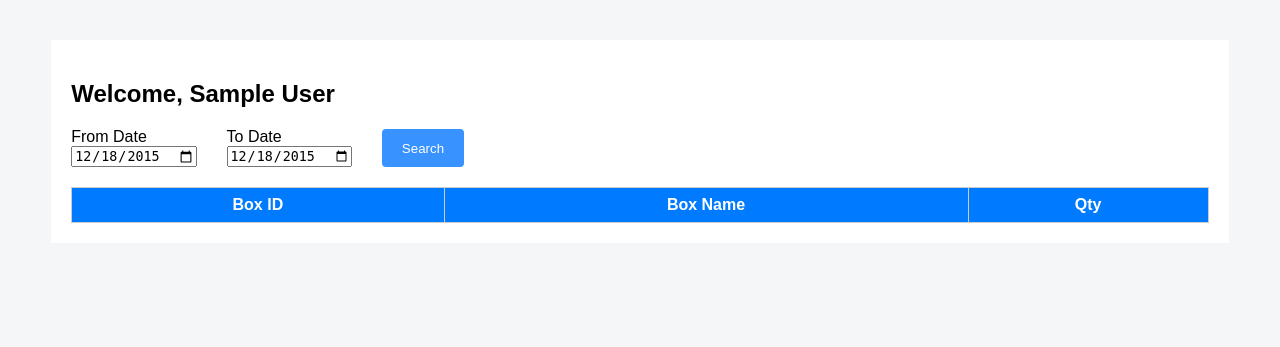
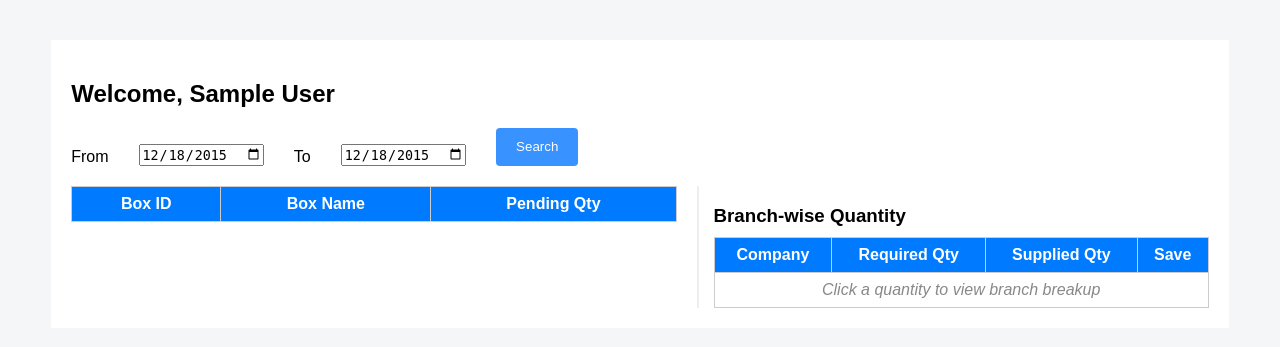
Before and after one commit to Arsh-prabhat/dashboard, a Flask app: page /dashboard in a window 1280 px wide. Shown: the top 347 px of the page. Run offline with Flask 3, Linux system fonts and the light colour scheme; the visitor is signed in with stand-in values (Sample User, id 1); lists and menus that the app fills with data are empty.

Commit message:
save workinhg

```diff
--- a/routes/dashboard_routes.py
+++ b/routes/dashboard_routes.py
@@ -141,71 +141,72 @@ def branch_breakup():
     ])
 
 # =========================================================
-# 4️⃣ SAVE SUPPLIER SUPPLY (WRITE VIEW)
-# =========================================================
 @dashboard_bp.route("/api/save-supply", methods=["POST"])
 def save_supply():
     if "supplier_code" not in session:
         return jsonify({"success": False, "msg": "Unauthorized"})
 
-    data = request.json
+    try:
+        data = request.get_json()
+        print("📥 SAVE PAYLOAD:", data)
 
-    try:
-        boxcd = data["boxId"]
-        itemname = data["boxName"]
-        qty = int(data["qty"])
-        branchcode = data["branchcode"]
-        company = data["company"]
-    except:
-        return jsonify({"success": False, "msg": "Invalid data"})
+        boxcd = int(data.get("boxId"))
+        itemname = data.get("boxName")
+        qty = int(data.get("qty"))
 
-    if qty <= 0:
-        return jsonify({"success": False, "msg": "Quantity must be greater than zero"})
+        # ✅ SAFELY HANDLE NULL BRANCHCODE
+        branchcode = data.get("branchcode")
+        branchcode = int(branchcode) if branchcode not in (None, "", "null") else 0
 
-    today = datetime.now()
-    date_ = today.strftime("%d/%m/%Y")
-    daten = int(today.strftime("%Y%m%d"))
-    trnflag = "P"
+        company = data.get("company")
 
-    # Stock_in logic (safe default)
-    stock_in = qty
+        from datetime import datetime
+        today = datetime.now()
 
-    conn = get_db_connection()
-    cursor = conn.cursor()
+        date_ = today.strftime("%d/%m/%Y")
+        daten = int(today.strftime("%Y%m%d"))
 
-    # Generate SRNO safely
-    cursor.execute("SELECT ISNULL(MAX(srno), 0) + 1 FROM stock")
-    srno = cursor.fetchone()[0]
+        conn = get_db_connection()
+        cursor = conn.cursor()
 
-    cursor.execute("""
-        INSERT INTO stock
-        (
+        # 🔢 Generate SRNO
+        cursor.execute("SELECT ISNULL(MAX(srno), 0) + 1 FROM stock")
+        srno = cursor.fetchone()[0]
+
+        cursor.execute("""
+            INSERT INTO stock
+            (
+                boxcd,
+                ITEMNAME,
+                qty,
+                date_,
+                daten,
+                stock_in,
+                branchcode,
+                company,
+                srno,
+                trnflag
+            )
+            VALUES (?, ?, ?, ?, ?, ?, ?, ?, ?, 'P')
+        """, (
             boxcd,
             itemname,
             qty,
             date_,
             daten,
-            stock_in,
+            qty,
             branchcode,
             company,
-            srno,
-            trnflag
-        )
-        VALUES (?, ?, ?, ?, ?, ?, ?, ?, ?, ?)
-    """, (
-        boxcd,
-        itemname,
-        qty,
-        date_,
-        daten,
-        stock_in,
-        branchcode,
-        company,
-        srno,
-        trnflag
-    ))
+            srno
+        ))
 
-    conn.commit()
-    conn.close()
+        conn.commit()
+        conn.close()
 
-    return jsonify({"success": True})
+        print("✅ STOCK INSERTED:", boxcd, qty, branchcode, company)
+
+        return jsonify({"success": True})
+
+    except Exception as e:
+        print("❌ SAVE ERROR:", e)
+        return jsonify({"success": False, "error": str(e)}), 500
--- a/static/css/style.css
+++ b/static/css/style.css
@@ -119,3 +119,39 @@ th { background:#007bff; color:#fff; }
     border: none;
     border-radius: 4px;
 }
+/* Split dashboard layout */
+.split-layout {
+    display: flex;
+    gap: 20px;
+    margin-top: 20px;
+}
+
+.left-panel {
+    width: 55%;
+}
+
+.right-panel {
+    width: 45%;
+    border-left: 2px solid #eee;
+    padding-left: 15px;
+}
+
+.right-panel h3 {
+    margin-bottom: 10px;
+}
+
+.qty-cell {
+    color: #007bff;
+    cursor: pointer;
+    font-weight: 600;
+}
+
+.qty-cell:hover {
+    text-decoration: underline;
+}
+
+.muted {
+    text-align: center;
+    color: #888;
+    font-style: italic;
+}
--- a/static/js/script.js
+++ b/static/js/script.js
@@ -1,5 +1,8 @@
-let currentBox = {};
-let selectedSupply = {};
+/* =========================================================
+   GLOBAL STATE
+========================================================= */
+let currentBoxId = null;
+let currentBoxName = null;
 
 /* =========================================================
    DEFAULT DATES (10 YEARS BACK)
@@ -7,13 +10,14 @@ let selectedSupply = {};
 function setDefaultDates() {
     const d = new Date();
     d.setFullYear(d.getFullYear() - 10);
+
     const dateStr = d.toISOString().split("T")[0];
     document.getElementById("fromDate").value = dateStr;
     document.getElementById("toDate").value = dateStr;
 }
 
 /* =========================================================
-   LOAD MAIN SALES DATA (REMAINING QTY)
+   LOAD MAIN SALES DATA (PENDING QTY)
 ========================================================= */
 async function loadData() {
     const from = document.getElementById("fromDate").value;
@@ -30,7 +34,7 @@ async function loadData() {
     const table = document.getElementById("salesTable");
     table.innerHTML = "";
 
-    if (data.length === 0) {
+    if (!data || data.length === 0) {
         table.innerHTML = `<tr><td colspan="3">No data found</td></tr>`;
         return;
     }
@@ -43,7 +47,7 @@ async function loadData() {
                 <td
                     class="qty-cell"
                     title="Ordered: ${r.ordered} | Supplied: ${r.supplied}"
-                    onclick="loadBranchBreakup('${r.boxId}', '${r.boxName}', ${r.remaining})"
+                    onclick="loadBranchBreakup('${r.boxId}', '${r.boxName}')"
                 >
                     ${r.remaining}
                 </td>
@@ -56,10 +60,11 @@ document.getElementById("searchBtn").addEventListener("click", loadData);
 setDefaultDates();
 
 /* =========================================================
-   BRANCH-WISE BREAKUP
+   LOAD BRANCH-WISE BREAKUP
 ========================================================= */
-async function loadBranchBreakup(boxId, boxName, remainingQty) {
-    currentBox = { boxId, boxName, remainingQty };
+async function loadBranchBreakup(boxId, boxName) {
+    currentBoxId = boxId;
+    currentBoxName = boxName;
 
     const from = document.getElementById("fromDate").value;
     const to = document.getElementById("toDate").value;
@@ -72,95 +77,81 @@ async function loadBranchBreakup(boxId, boxName, remainingQty) {
     const table = document.getElementById("branchTable");
     table.innerHTML = "";
 
-    if (data.length === 0) {
-        table.innerHTML = `<tr><td colspan="4">No data found</td></tr>`;
+    if (!data || data.length === 0) {
+        table.innerHTML = `
+            <tr>
+                <td colspan="4" class="muted">No branch data</td>
+            </tr>
+        `;
+        return;
     }
 
-    data.forEach(r => {
+    data.forEach((r, index) => {
         table.innerHTML += `
             <tr>
                 <td>${r.company}</td>
-                <td>${r.branch}</td>
                 <td>${r.qty}</td>
                 <td>
-                    <button
-                        onclick="openSupplyForm('${r.company}', '${r.branch}')"
-                        ${currentBox.remainingQty === 0 ? "disabled" : ""}
+                    <input
+                        type="number"
+                        min="0"
+                        max="${r.qty}"
+                        id="supplied_${index}"
+                        style="width:80px"
                     >
-                        Enter Supply
+                </td>
+                <td>
+                    <button onclick="saveSupply(
+                        '${currentBoxId}',
+                        '${currentBoxName}',
+                        ${r.branch},
+                        '${r.company}',
+                        'supplied_${index}'
+                    )">
+                        Save
                     </button>
                 </td>
             </tr>
         `;
     });
-
-    document.getElementById("branchModal").classList.remove("hidden");
-}
-
-function closeBranchModal() {
-    document.getElementById("branchModal").classList.add("hidden");
 }
 
 /* =========================================================
-   OPEN WRITE VIEW (SUPPLY ENTRY)
+   SAVE SUPPLIED QUANTITY
 ========================================================= */
-function openSupplyForm(company, branch) {
-    selectedSupply = {
-        company,
-        branch,
-        boxId: currentBox.boxId,
-        boxName: currentBox.boxName,
-        remainingQty: currentBox.remainingQty
-    };
-
-    document.getElementById("sCompany").value = company;
-    document.getElementById("sBranch").value = branch;
-    document.getElementById("sBox").value = currentBox.boxId;
-    document.getElementById("sQty").value = "";
-
-    document.getElementById("supplyModal").classList.remove("hidden");
-}
-
-function closeSupplyModal() {
-    document.getElementById("supplyModal").classList.add("hidden");
-}
-
-/* =========================================================
-   SAVE SUPPLY ENTRY
-========================================================= */
-async function saveSupply() {
-    const qty = parseInt(document.getElementById("sQty").value);
+async function saveSupply(boxId, boxName, branchcode, company, inputId) {
+    const qtyInput = document.getElementById(inputId);
+    const qty = parseInt(qtyInput.value);
 
     if (!qty || qty <= 0) {
-        alert("Enter a valid quantity");
+        alert("Enter valid supplied quantity");
         return;
     }
 
-    if (qty > selectedSupply.remainingQty) {
-        alert("Entered quantity exceeds remaining quantity");
-        return;
-    }
-
+    try {
         const res = await fetch("/api/save-supply", {
             method: "POST",
             headers: { "Content-Type": "application/json" },
             body: JSON.stringify({
-            boxId: selectedSupply.boxId,
-            boxName: selectedSupply.boxName,
+                boxId: boxId,
+                boxName: boxName,
                 qty: qty,
-            branchcode: selectedSupply.branch,
-            company: selectedSupply.company
+                branchcode: branchcode,
+                company: company
             })
         });
 
         const data = await res.json();
 
         if (data.success) {
-        alert("Supply saved successfully");
-        closeSupplyModal();
-        closeBranchModal();
-        loadData(); // 🔄 refresh main table
+            alert("Saved successfully");
+            qtyInput.value = "";
+            loadData(); // refresh pending qty
         } else {
-        alert(data.msg || "Error saving supply");
+            alert("Save failed");
+        }
+    } catch (err) {
+        console.error(err);
+        alert("Server error while saving");
     }
 }
--- a/templates/dashboard.html
+++ b/templates/dashboard.html
@@ -8,94 +8,61 @@
 
 <div class="container">
 
-    <!-- ✅ Welcome message -->
     <h2>Welcome, {{ supplier_name }}</h2>
 
-    <!-- 🔍 Filters -->
+    <!-- Filters -->
     <div class="filters">
-        <div>
-            <label>From Date</label>
+        <label>From</label>
         <input type="date" id="fromDate">
-        </div>
 
-        <div>
-            <label>To Date</label>
+        <label>To</label>
         <input type="date" id="toDate">
-        </div>
 
         <button id="searchBtn">Search</button>
     </div>
 
-    <!-- 📦 MAIN SALES TABLE -->
+    <!-- SPLIT VIEW -->
+    <div class="split-layout">
+
+        <!-- LEFT: SALES TABLE -->
+        <div class="left-panel">
             <table class="data-table">
                 <thead>
                     <tr>
                         <th>Box ID</th>
                         <th>Box Name</th>
-                <th>Qty</th>
+                        <th>Pending Qty</th>
                     </tr>
                 </thead>
-        <tbody id="salesTable">
-            <!-- JS injects rows -->
-        </tbody>
+                <tbody id="salesTable"></tbody>
             </table>
-
         </div>
 
-<!-- ================= BRANCH BREAKUP MODAL ================= -->
-
-<div id="branchModal" class="modal hidden">
-    <div class="modal-content">
+        <!-- RIGHT: BRANCH TABLE -->
+        <div class="right-panel">
             <h3>Branch-wise Quantity</h3>
 
             <table class="data-table">
                 <thead>
     <tr>
         <th>Company</th>
-                    <th>Branch</th>
-                    <th>Qty</th>
-                    <th>Action</th>
+        <th>Required Qty</th>
+        <th>Supplied Qty</th>
+        <th>Save</th>
     </tr>
 </thead>
-            <tbody id="branchTable"></tbody>
+                <tbody id="branchTable">
+                    <tr>
+                        <td colspan="4" class="muted">
+                            Click a quantity to view branch breakup
+                        </td>
+                    </tr>
+                </tbody>
             </table>
-
-        <br>
-        <button onclick="closeBranchModal()">Close</button>
-    </div>
         </div>
 
-<!-- ================= SUPPLY ENTRY (WRITE VIEW) MODAL ================= -->
-
-<div id="supplyModal" class="modal hidden">
-    <div class="modal-content">
-        <h3>Enter Supplied Quantity</h3>
-
-        <div class="form-group">
-            <label>Company</label>
-            <input type="text" id="sCompany" readonly>
     </div>
 
-        <div class="form-group">
-            <label>Branch</label>
-            <input type="text" id="sBranch" readonly>
-        </div>
-
-        <div class="form-group">
-            <label>Box Code</label>
-            <input type="text" id="sBox" readonly>
-        </div>
-
-        <div class="form-group">
-            <label>Supplied Quantity</label>
-            <input type="number" id="sQty" min="1">
-        </div>
-
-        <br>
-
-        <button onclick="saveSupply()">Save</button>
-        <button onclick="closeSupplyModal()">Cancel</button>
-    </div>
 </div>
 
 <script src="/static/js/script.js"></script>
```
Lines whose indentation alone changed are shown as unchanged.
